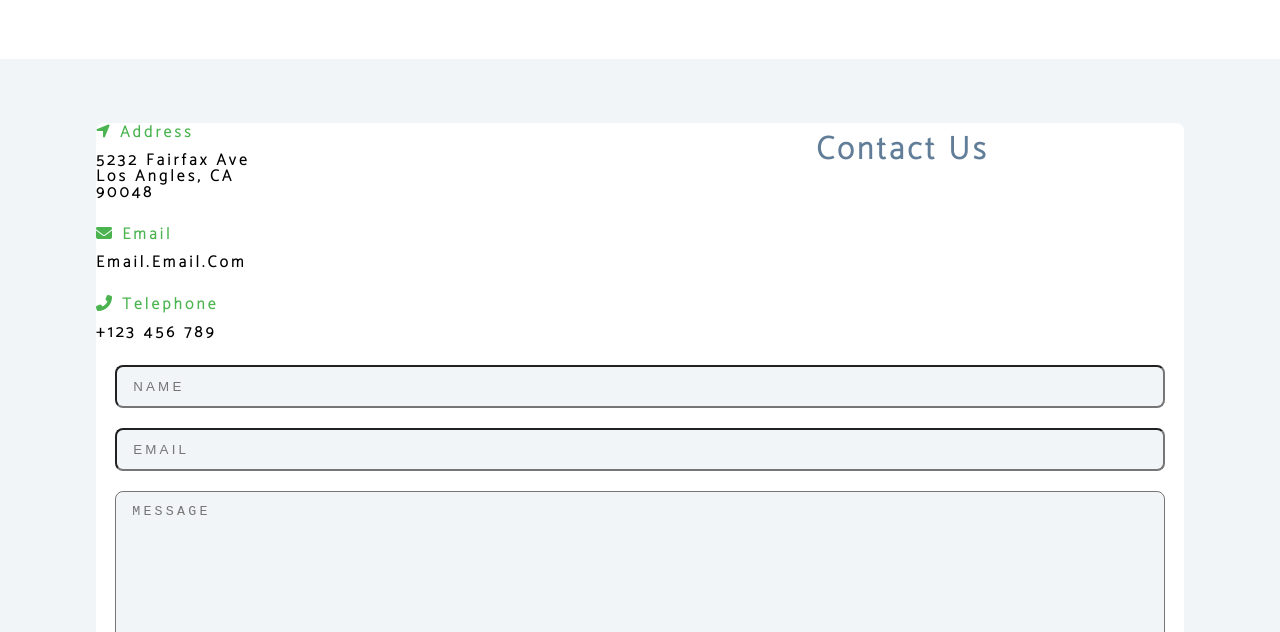
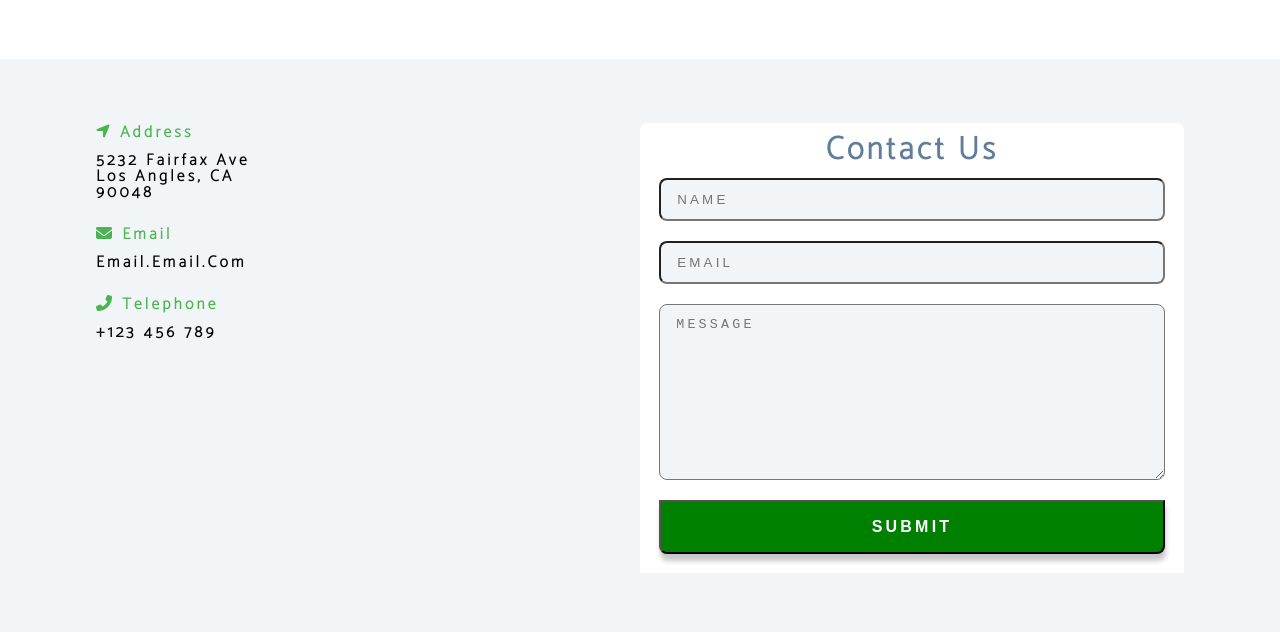
Before and after one commit to Iyanuoluwa-vic/Tea-Station-Project, a plain HTML site: page index.html in a window 1280 px wide. Shown: the part 3090-3722 px from the top of the page. Drawn offline with Linux system fonts and the light colour scheme; a script that the page names is missing; a web font is replaced by a local one.

Commit message:
reorganized disordered form

```diff
--- a/css/styles.css
+++ b/css/styles.css
@@ -619,7 +619,7 @@ Form section
 }
 
 @media screen and (min-width: 992px) {
-  .form,
+  .contact-form,
   .contact-info {
     float: left;
     width: 50%;
```
